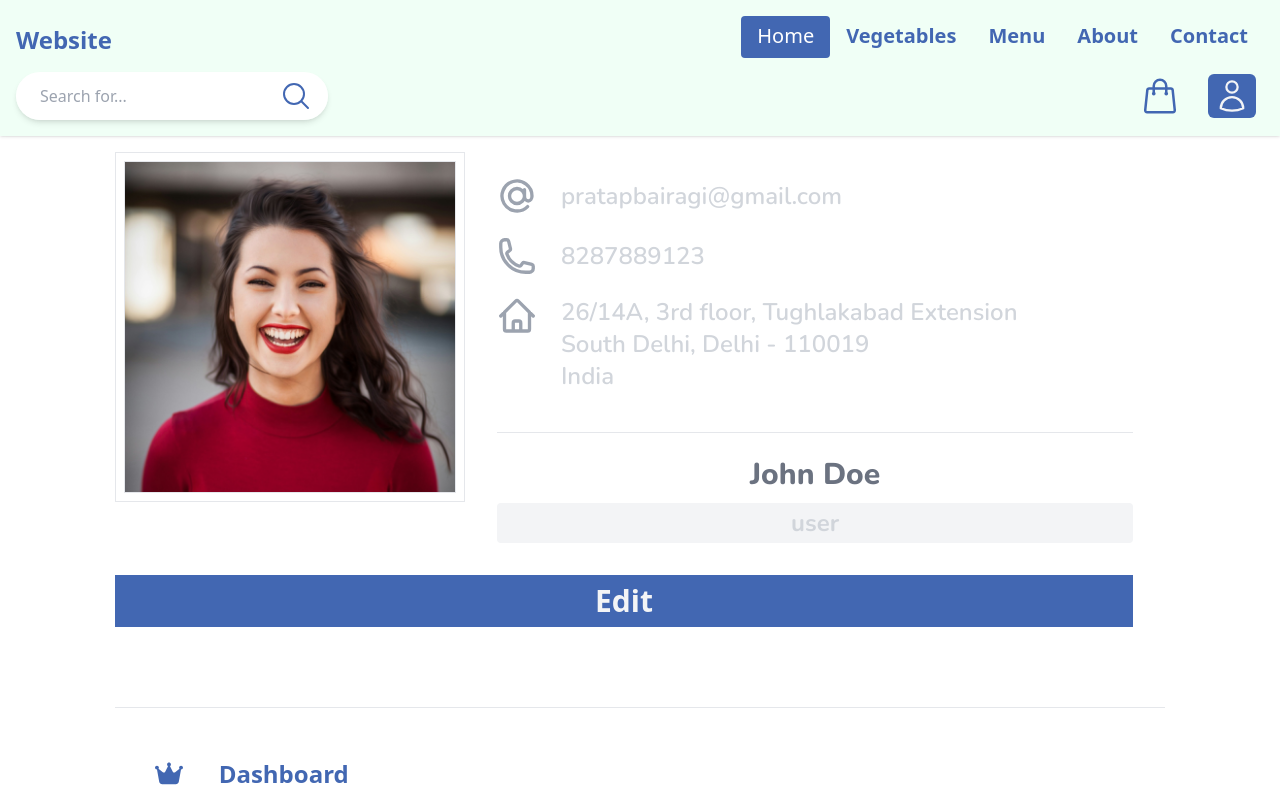
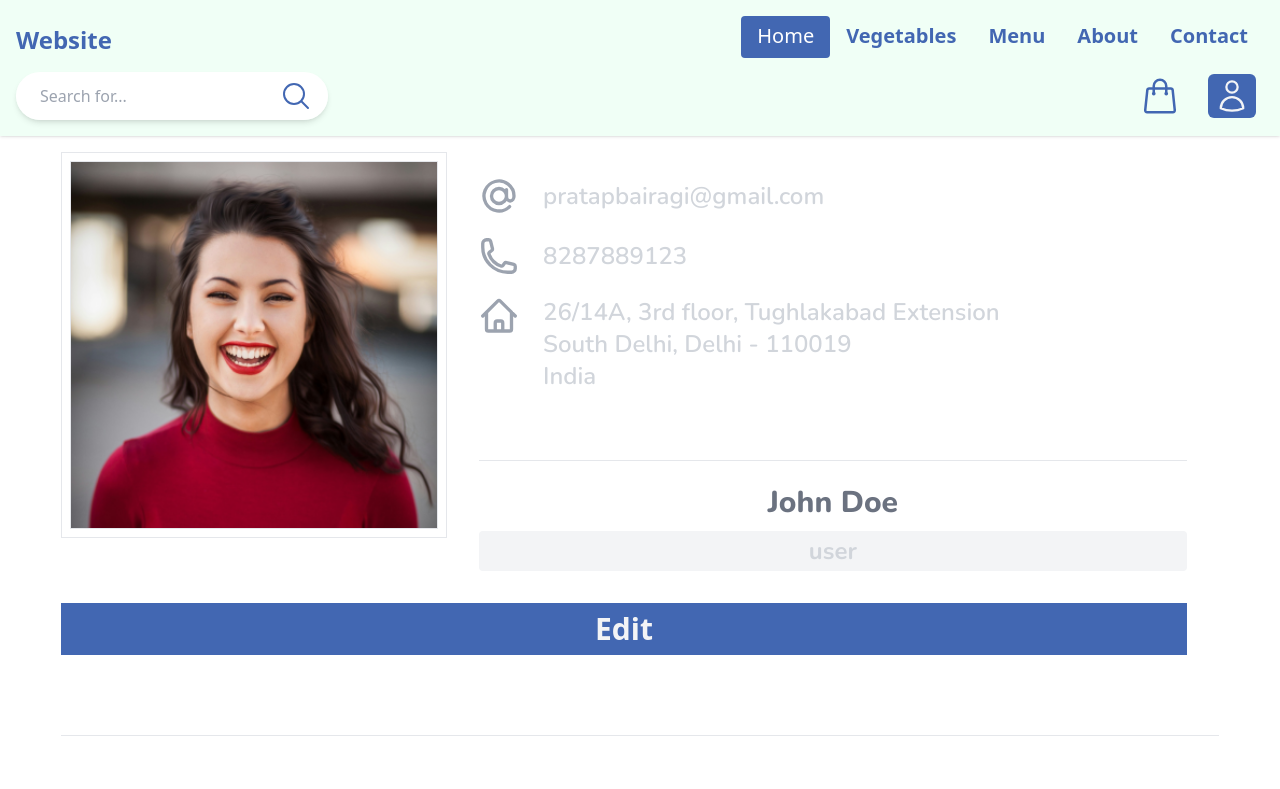
Before and after one commit to pratapbairagi/vegetable-website, a React (Vite) app in the folder client/: page /profile in a window 1280 px wide. Shown: the top 789 px of the page. Built offline with nearby package versions, Linux system fonts and the light colour scheme.

Commit message:
added profile

```diff
--- a/client/src/component/profile.jsx
+++ b/client/src/component/profile.jsx
@@ -3,15 +3,15 @@
 
 const Profile = () => {
     return (
-        <div className="w-full md:w-11/12 lg:10/12 xl:w-10/12 grid grid-cols-12 py-2 px-2 mx-auto">
+        <div className="w-full md:w-11/12 lg:10/12 xl:w-11/12 grid grid-cols-12 py-2 px-2 mx-auto pb-28">
             <div className="col-span-12 sm:col-span-6 md:col-span-4 p-2 mt-2 aspect-square flex items-center justify-center border">
                 <img src="/images/profile_image.png" className="w-full  aspect-square object-contain border" alt="" />
                 {/* <input type="file" name="" className="absolute" id="" /> */}
             </div>
 
-            <div className="col-span-12 sm:col-span-6 md:col-span-8 flex flex-col gap-y-3 md:gap-y-4 lg:gap-y-5 py-4 px-3 md:px-4 lg:px-6 xl:px-8">
+            <div className="col-span-12 sm:col-span-6 md:col-span-8 flex flex-col gap-y-3 md:gap-y-4 lg:gap-y-5 py-4 px-3 md:px-4 lg:px-6 xl:px-8 justify-end">
 
-                <div className="w-full flex flex-col justify-start items-center gap-x-3 sm:gap-x-4 lg:gap-x-5 xl:gap-x-6 gap-y-1 md:gap-y-1.5 lg:gap-y-2 xl:gap-y-2.5 order-1 border-b pb-5 sm:border-b-0 sm:border-t sm:pb-0 sm:pt-6 sm:order-6 md:mt-5">
+                <div className="w-full flex flex-col justify-start items-center gap-x-3 sm:gap-x-4 lg:gap-x-5 xl:gap-x-6 gap-y-1 md:gap-y-1.5 lg:gap-y-2 xl:gap-y-2.5 order-1 border-b pb-5 sm:border-b-0 sm:border-t sm:pb-0 sm:pt-6 sm:order-7 md:mt-8 lg:mt-10 xl:mt-12">
                     <strong className="text-gray-500 text-xl md:text-2xl lg:text-3xl font-nunito font-extrabold">John Doe</strong>
                     <span className="text-base md:text-xl lg:text-2xl font-bold font-nunito text-gray-300 w-full bg-gray-100 text-center py-1 rounded">user</span>
                 </div>
```
